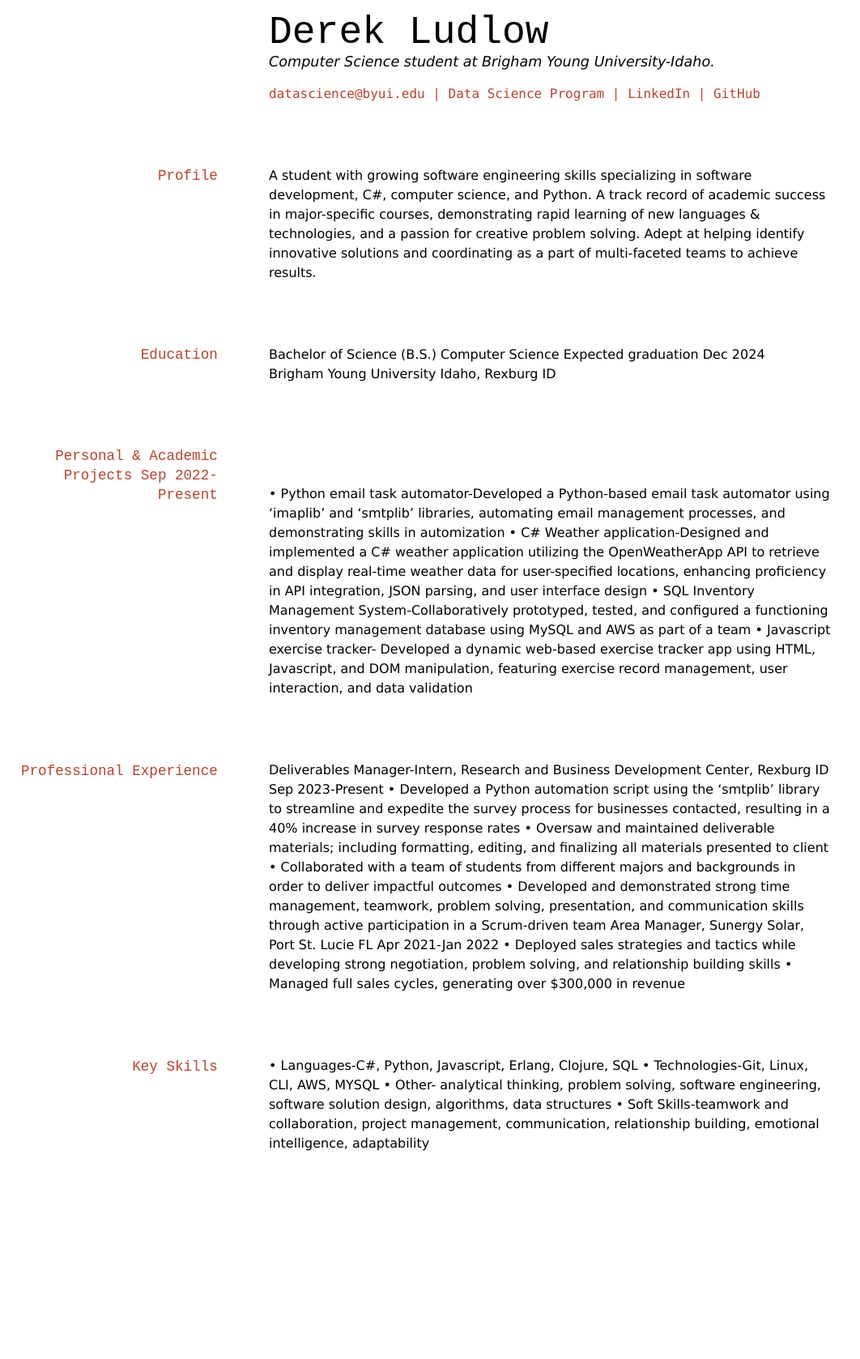
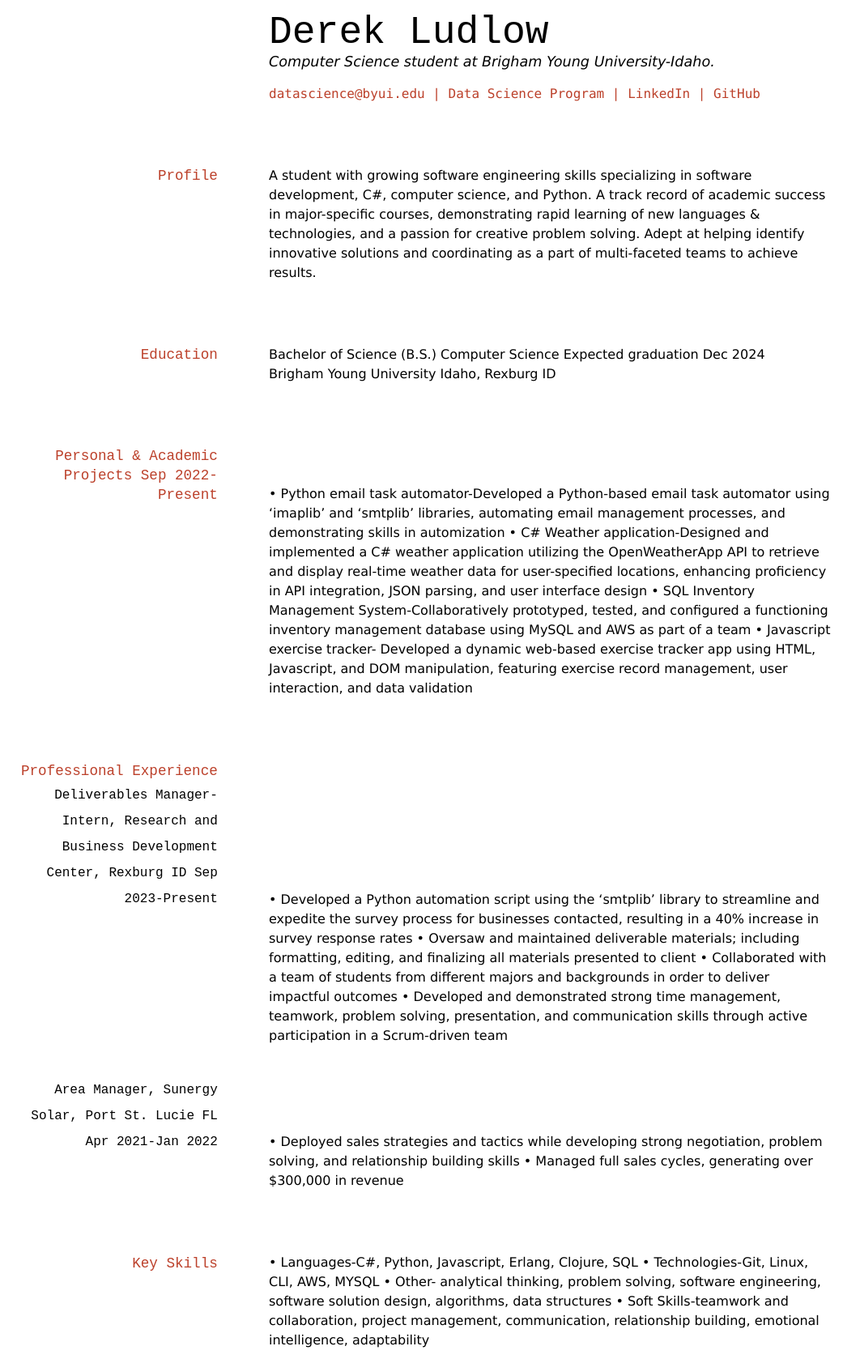
Before and after one commit to derek-ludlow/Ludlow-DS-Resume, a Jekyll site: the page built from docs/index.md, in a window 1280 px wide. Shown: the whole page at 81% size, without its empty margins (0-1062 px from the left). Built offline with Jekyll 4.4.1, drawn with Linux system fonts in a browser that asks for light colours; before the commit the page ends 1435 px from its top, so only the background shows below that.

```diff
--- a/docs/index.md
+++ b/docs/index.md
@@ -28,12 +28,13 @@ Brigham Young University Idaho, Rexburg ID
 •	Javascript exercise tracker- Developed a dynamic web-based exercise tracker app using HTML, Javascript, and DOM manipulation, featuring exercise record management, user interaction, and data validation
 
 ## Professional Experience
-Deliverables Manager-Intern, Research and Business Development Center, Rexburg ID            Sep 2023-Present
+### Deliverables Manager-Intern, Research and Business Development Center, Rexburg ID            Sep 2023-Present
 •	Developed a Python automation script using the ‘smtplib’ library to streamline and expedite the survey process for businesses contacted, resulting in a 40% increase in survey response rates
 •	Oversaw and maintained deliverable materials; including formatting, editing, and finalizing all materials presented to client
 •	Collaborated with a team of students from different majors and backgrounds in order to deliver impactful outcomes
 •	Developed and demonstrated strong time management, teamwork, problem solving, presentation, and communication skills through active participation in a Scrum-driven team
-Area Manager, Sunergy Solar, Port St. Lucie FL    					                  Apr 2021-Jan 2022
+
+### Area Manager, Sunergy Solar, Port St. Lucie FL    					                  Apr 2021-Jan 2022
 •	Deployed sales strategies and tactics while developing strong negotiation, problem solving, and relationship building skills
 •	Managed full sales cycles, generating over $300,000 in revenue
 
```
